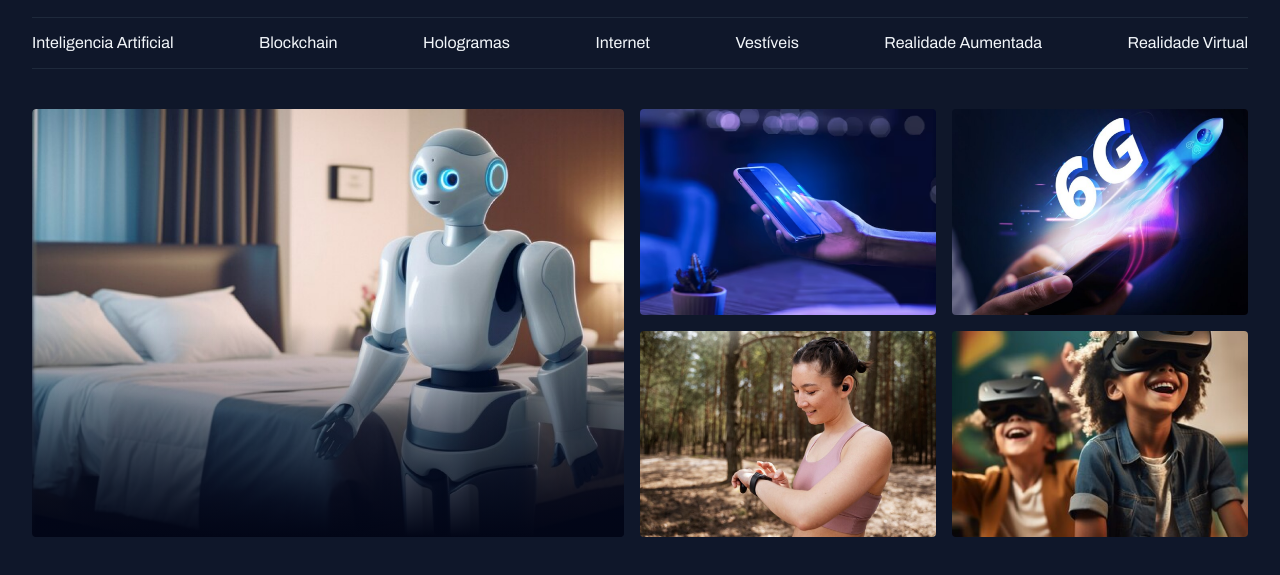
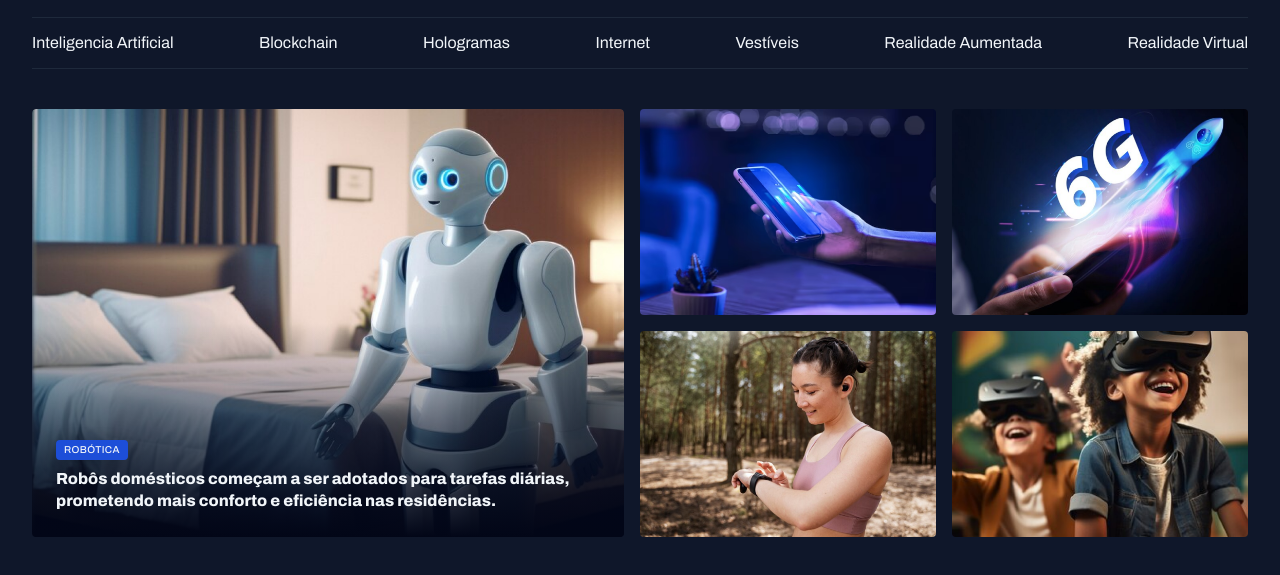
Before and after one commit to FabioHGF09/fullstack-portal-de-noticias, a plain HTML site: page index.html in a window 1280 px wide. Shown: the part 55-630 px from the top of the page. Drawn offline with Linux system fonts and the light colour scheme.

Commit message:
adicionando escrita no primeiro quadro robótica

```diff
--- a/index.html
+++ b/index.html
@@ -40,9 +40,14 @@
   </header>
   <main class="grid container" >
     <section id="featured" class="grid grid-flow-col gap-16">
-      <div class="card">
+      <figure class="card">
         <img src="assets/images/Image 01.png" alt="">
-      </div>
+
+        <figcaption>
+          <span class="content-tag">robótica</span>
+          <h2 class="text-xl">Robôs domésticos começam a ser adotados para tarefas diárias, prometendo mais conforto e eficiência nas residências.</h2>
+        </figcaption>
+      </figure>
       <div class="grid grid-flow-cols-2 gap-16">
         <img src="assets/images/Image 02.png" alt="">
         <img src="assets/images/Image 03.png" alt="">
--- a/styles/global.css
+++ b/styles/global.css
@@ -44,3 +44,14 @@ img{
 main{
   margin-top: 40px;
 }
+.content-tag{
+  display: inline-block;
+  background-color: var(--brand-color-dark);
+  padding: 4px 8px;
+  border-radius: 4px;
+  font:500 10px/1.2 var(--font-family);
+  text-transform: uppercase;
+  letter-spacing: 0.04em;
+  color: var(--text-color-primary);
+  box-shadow: 0px 4px 16px rgba(2,6,23,0.25);
+}
--- a/styles/sections.css
+++ b/styles/sections.css
@@ -4,7 +4,7 @@
     object-fit: cover;
     border-radius: 4px;
   }
-}
+
   .card{
     border-radius: 4px;
     position: relative;
@@ -20,4 +20,13 @@
         #020617 100%
       );
     }
+    figcaption{
+      position: absolute;
+      bottom: 0;
+      padding: 24px;
+      h2{
+        margin-top: 8px;
       }
+    }
+  }
+}
--- a/styles/utility.css
+++ b/styles/utility.css
@@ -12,3 +12,16 @@
 .gap-16{
   gap: 16px;
 }
+
+.text-2xl{
+  font:var(--h1);
+}
+.text-xl{
+  font:var(--h2);
+}
+.text-lg{
+  font:var(--h3);
+}
+.text-sm{
+  font: var(--text-sm);
+}
```
Lines whose indentation alone changed are shown as unchanged.
